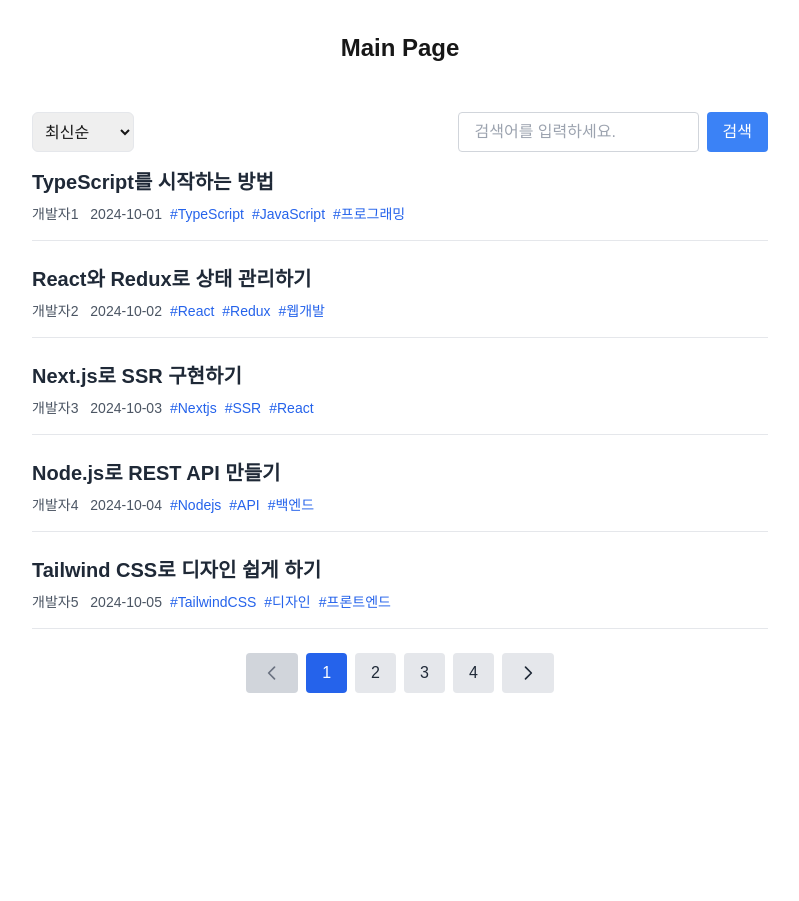
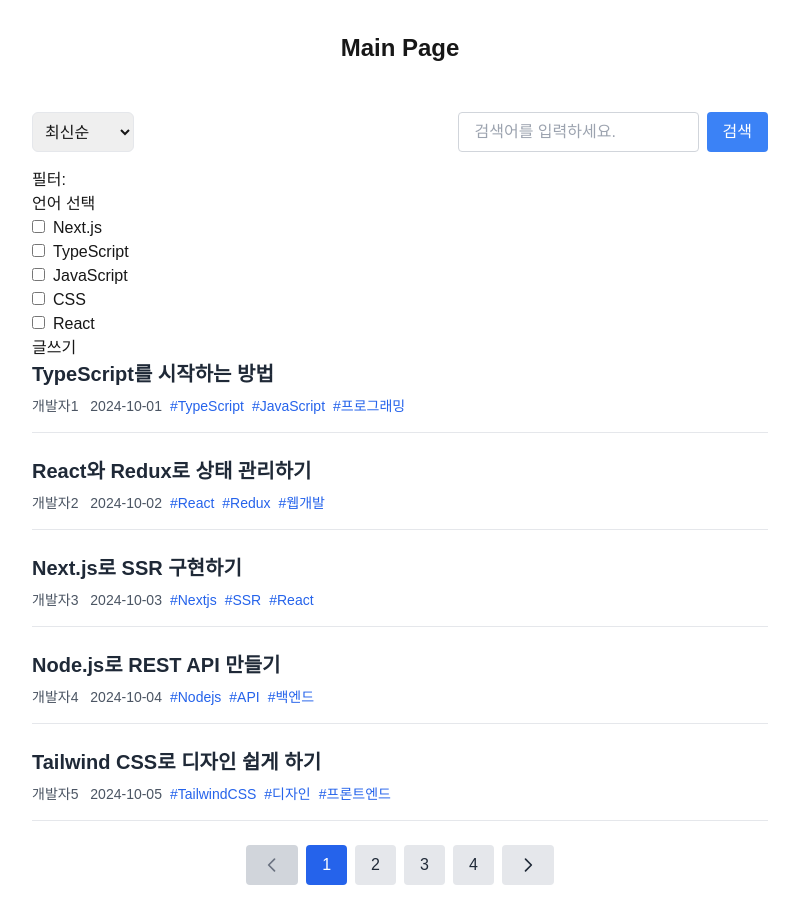
Before and after one commit to songhyein0123/code404, a Next.js app: page /main_board in a window 1280 px wide. Shown: the whole page, without its empty margins (240-1039 px from the left). Before the commit the page ends 800 px from the top, so only its background shows below. Built offline with nearby package versions, Linux system fonts and the light colour scheme.

Commit message:
fix: 언어별로 필터링해서 게시글 보여줄 수 있도록 드롭다운과 글쓰기 버튼 추가

```diff
--- a/src/components/Board.tsx
+++ b/src/components/Board.tsx
@@ -156,10 +156,12 @@ const mock_data: Post[] = [
 ];
 
 const PostsPerPage = 5;
+const availableTags = ["Next.js", "TypeScript", "JavaScript", "CSS", "React"];
 
 export default function Board() {
     const [currentPage, setCurrentPage] = useState(1);
     const [sortOrder, setSortOrder] = useState("latest");
+    const [selectedTags, setSelectedTags] = useState<string[]>([]);
     const totalPosts = mock_data.length;
     const totalPages = Math.ceil(totalPosts / PostsPerPage);
 
@@ -177,12 +179,46 @@ export default function Board() {
         setSortOrder(value);
     };
 
+    const handleTagChange = (tag: string) => {
+        setSelectedTags((prevTags) =>
+            prevTags.includes(tag) ? prevTags.filter((t) => t !== tag) : [...prevTags, tag]
+        );
+    };
+
     return (
         <div className="p-4 max-w-3xl mx-auto">
             {/* 드롭 박스와 검색 컴포넌트 */}
             <div className="flex justify-between mb-4 h-10">
                 <SortDropdown onSortChange={handleSortChange} />
                 <Search onSearch={(query) => console.log(query)} />
+            </div>
+
+            {/* 필터 체크박스와 글쓰기 버튼 */}
+            <div>
+                <div>
+                    <label>필터: </label>
+                    <div>
+                        <button>언어 선택</button>
+                        <div>
+                            {availableTags.map((tag) => (
+                                <div key={tag}>
+                                    <label>
+                                        <input
+                                            type="checkbox"
+                                            checked={selectedTags.includes(tag)}
+                                            onChange={() => handleTagChange(tag)}
+                                            className="mr-2"
+                                        />
+                                        {tag}
+                                    </label>
+                                </div>
+                            ))}
+                        </div>
+                    </div>
+                </div>
+
+                {/* 글쓰기 버튼 */}
+                <button>글쓰기</button>
             </div>
             {/* 게시글 목록 */}
             {paginatedPosts.map((post) => (
```
